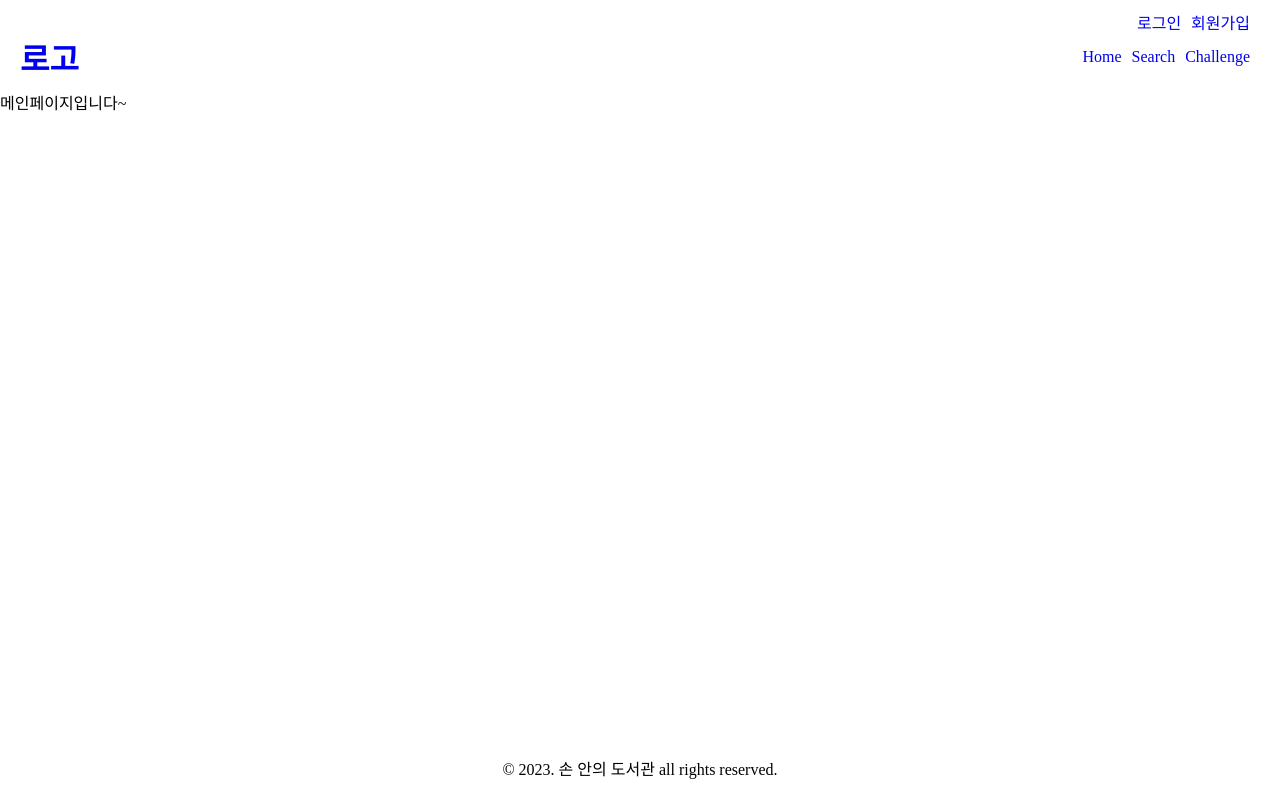
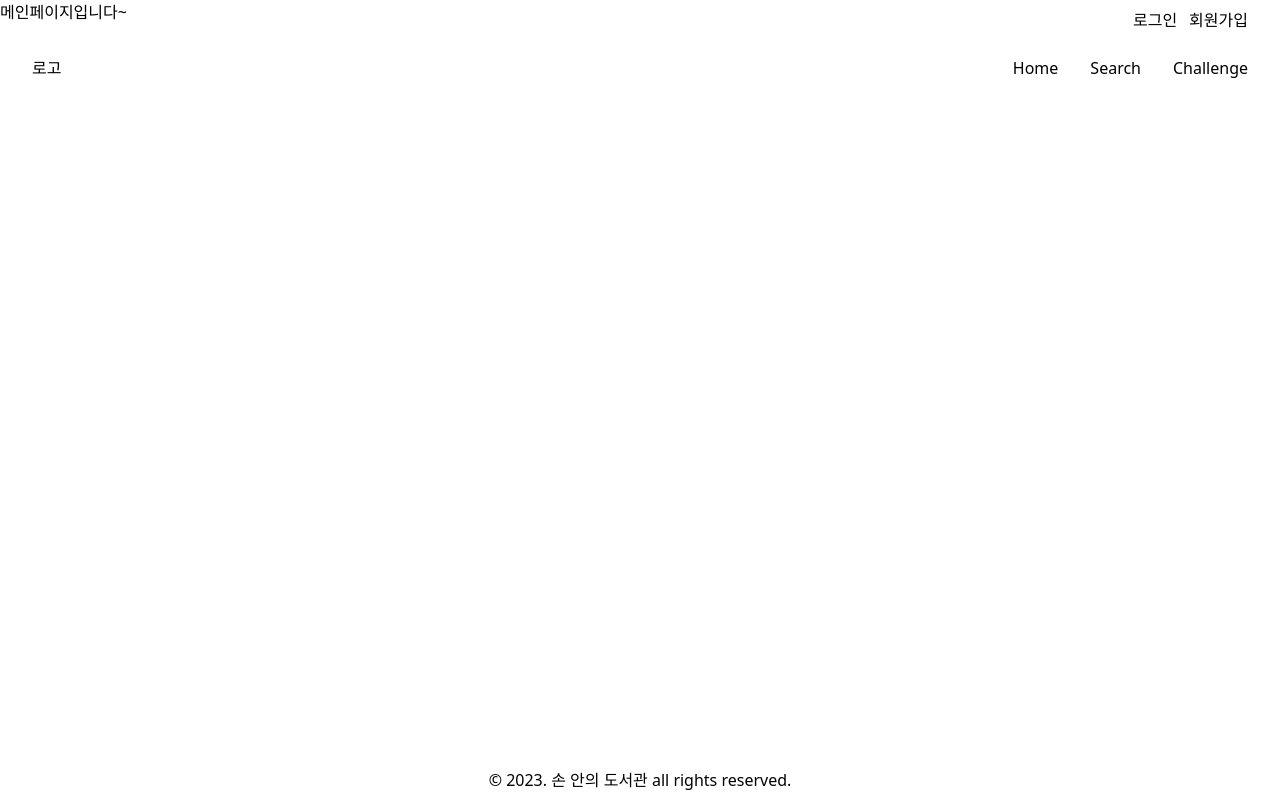
Before and after one commit to qhqo0403/sonane-book, a React (Create React App) app in the folder project/: page / in a window 1280 px wide. Built offline with nearby package versions, Linux system fonts and the light colour scheme.

Commit message:
[Feat] #18 Tailwind CSS settings
tailwind css 사용을 위한 설정

추가 수정 사항
header, footer의 기본 스타일링 css 파일-> tailwind식 클래스 지정으로 변경

```diff
--- a/project/src/components/Footer.js
+++ b/project/src/components/Footer.js
@@ -1,8 +1,6 @@
-import "./Root.css";
-
 const Footer = () => {
   return (
-    <footer>
+    <footer className="absolute left-1/2 bottom-2 -translate-x-1/2">
       <p>&copy; 2023. 손 안의 도서관 all rights reserved.</p>
     </footer>
   );
--- a/project/src/components/Header.js
+++ b/project/src/components/Header.js
@@ -1,18 +1,16 @@
 import { useState } from "react";
 import { NavLink, Link } from "react-router-dom";
-
-import "./Root.css";
 
 const Header = () => {
   const [isLoggedIn, setIsLoggedIn] = useState(false);
 
   return (
-    <header>
-      <div className="tnb">
-        <ul>
+    <header className="w-screen fixed top-0 left-0 pb-5 px-8">
+      <div className="my-2">
+        <ul className="flex justify-end">
           {!isLoggedIn ? (
             <>
-              <li>
+              <li className="mr-3">
                 <NavLink to="auth">로그인</NavLink>
               </li>
               <li>
@@ -26,18 +24,18 @@ const Header = () => {
           )}
         </ul>
       </div>
-      <div className="gnb">
+      <div className="flex justify-between items-center py-4">
         <h1>
           <Link to="">로고</Link>
         </h1>
         <nav>
-          <ul>
-            <li>
+          <ul className="flex">
+            <li className="mr-8">
               <NavLink to="" end>
                 Home
               </NavLink>
             </li>
-            <li>
+            <li className="mr-8">
               <NavLink to="search">Search</NavLink>
             </li>
             <li>
--- a/project/src/components/Root.css
+++ /dev/null
@@ -1,37 +0,0 @@
-* {
-  margin: 0;
-  padding: 0;
-}
-a {
-  text-decoration: none;
-}
-ul {
-  list-style: none;
-}
-header {
-  margin: 10px 20px;
-}
-.tnb > ul {
-  display: flex;
-  justify-content: flex-end;
-}
-.tnb > ul > li {
-  margin-right: 10px;
-}
-.gnb {
-  display: flex;
-  justify-content: space-between;
-  align-items: center;
-}
-nav > ul {
-  display: flex;
-}
-nav > ul > li {
-  margin-right: 10px;
-}
-footer {
-  position: absolute;
-  left: 50%;
-  bottom: 20px;
-  transform: translateX(-50%);
-}
--- /dev/null
+++ b/project/src/index.css
@@ -0,0 +1,12 @@
+@tailwind base;
+@tailwind components;
+@tailwind utilities;
+
+html,
+body {
+  width: 100vw;
+}
+
+* {
+  box-sizing: border-box;
+}
--- a/project/tailwind.config.js
+++ b/project/tailwind.config.js
@@ -1,8 +1,8 @@
 /** @type {import('tailwindcss').Config} */
 module.exports = {
-  content: [],
+  content: ["./src/**/*.{html,js,jsx}"],
   theme: {
     extend: {},
   },
   plugins: [],
-}
+};
```
Also changed, not shown: project/src/index.js (+5 -4 lines).
